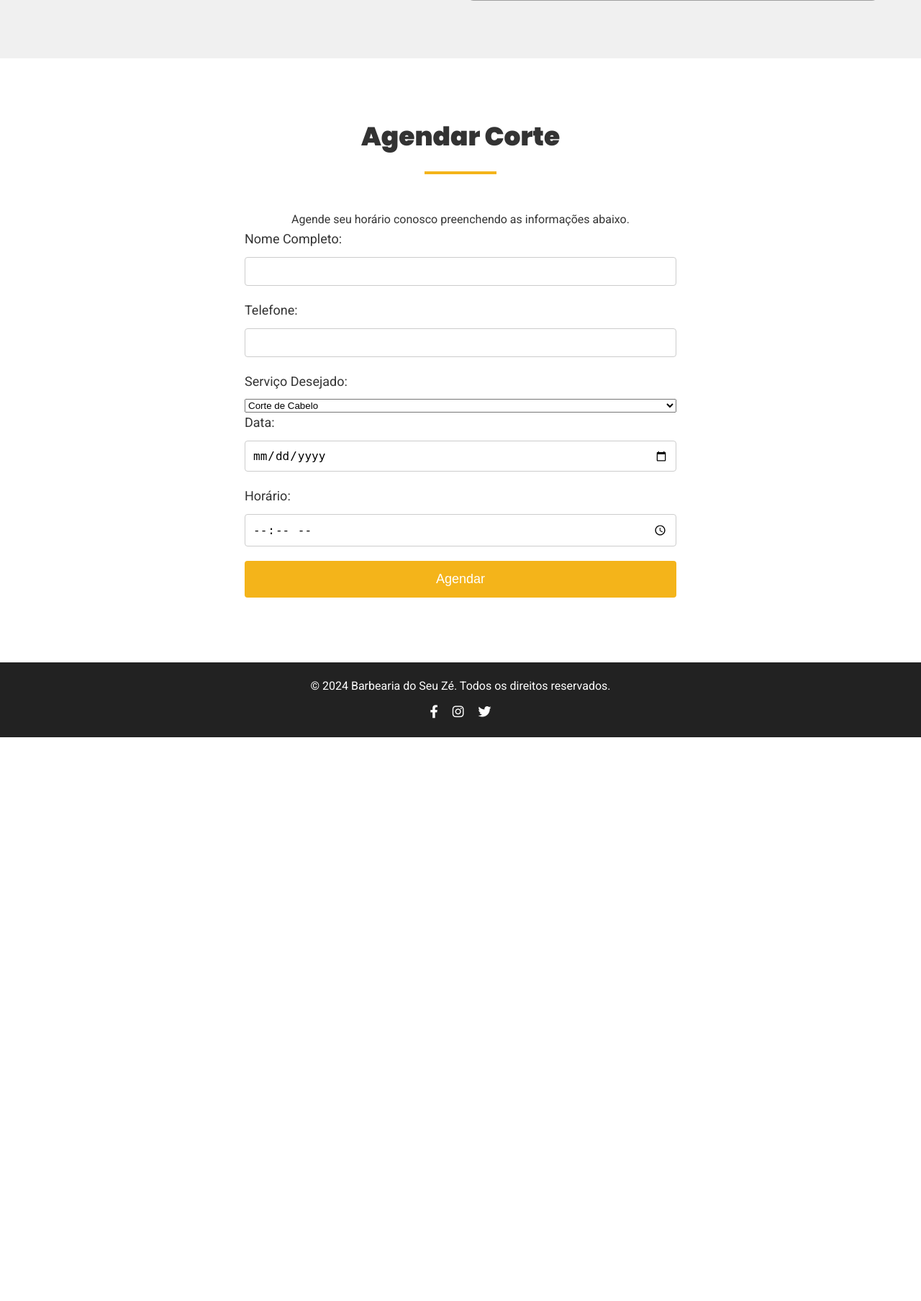
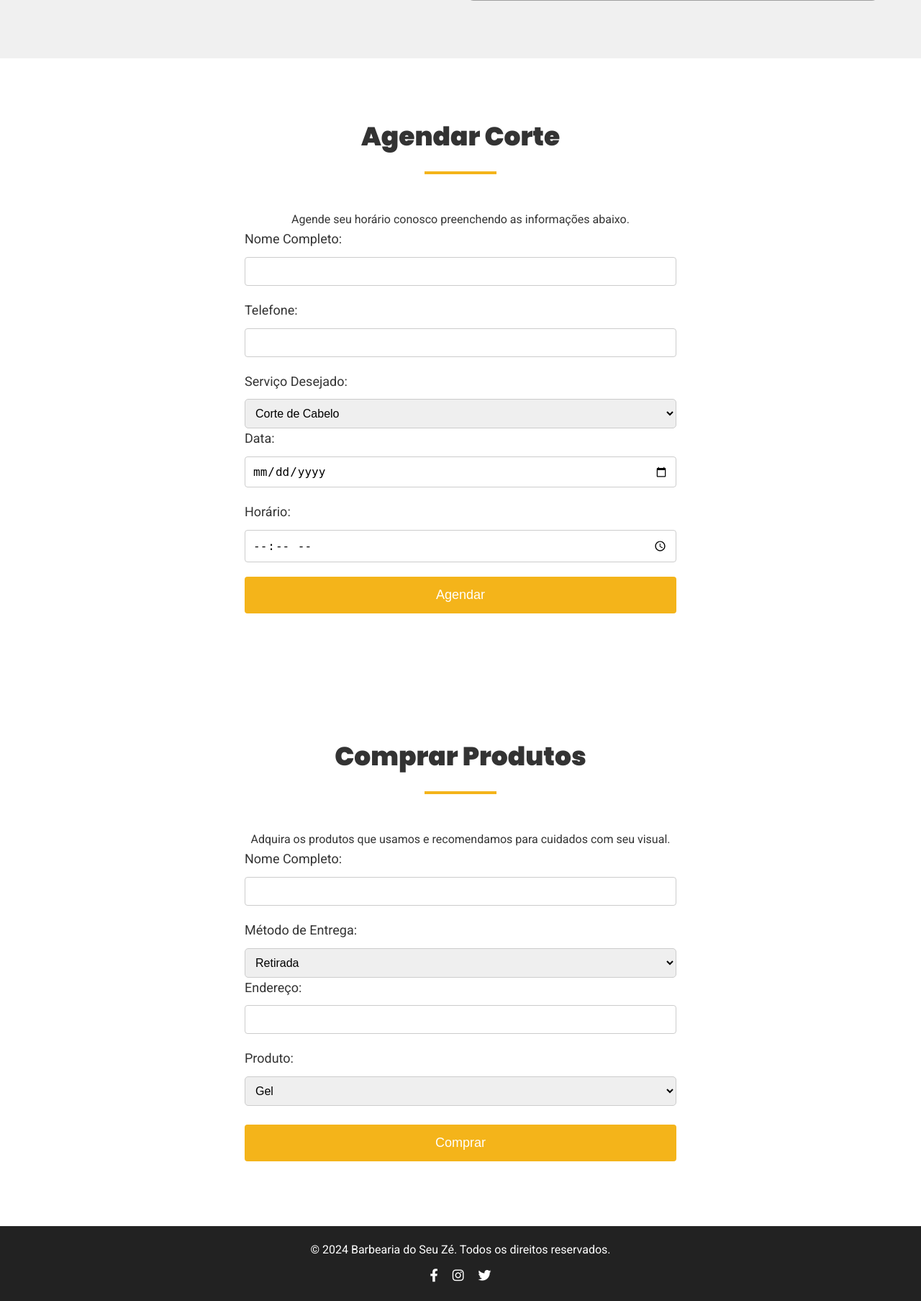
Before and after one commit to raulguiii/site-barbearia, a Flask app: page / in a window 1280 px wide. Shown: the part 2142-3949 px from the top of the page at 72% size. Before the commit the page ends 3166 px from the top, so only its background shows below. Run offline with Flask 3, Linux system fonts and the light colour scheme; grey boxes are pictures that could not be loaded.

Commit message:
duas novas funcionalidades, quase 3

```diff
--- a/main.py
+++ b/main.py
@@ -397,6 +397,82 @@ def excluir_produto():
 
     return redirect('/estoque')
 
+@app.route('/comprar', methods=['POST'])
+def comprar():
+    nome = request.form.get('name')
+    endereco = request.form.get('address')
+    metodo_entrega = request.form.get('delivery-method')
+    produto = request.form.get('product')
+
+    # Verifica se todos os campos foram preenchidos
+    if not nome or not endereco or not metodo_entrega or not produto:
+        flash('Por favor, preencha todos os campos!')
+        return redirect('/')
+
+    try:
+        # Conecta ao banco de dados
+        db = get_db_connection()
+        cursor = db.cursor()
+
+        # Insere os dados na tabela vendas_produtos
+        cursor.execute(
+            "INSERT INTO vendas_produtos (nome, endereco, metodo_entrega, produto) VALUES (%s, %s, %s, %s)",
+            (nome, endereco, metodo_entrega, produto)
+        )
+        db.commit()
+        flash('Compra realizada com sucesso!')
+
+    except mysql.connector.Error as err:
+        print(f"Erro ao inserir no banco de dados: {err}")
+        flash(f'Erro ao realizar a compra: {err}')
+
+    finally:
+        cursor.close()
+        db.close()
+
+    return redirect('/')
+
+@app.route('/vendas', methods=['GET'])
+def vendas():
+    # Conectar ao banco de dados
+    db = get_db_connection()
+    cursor = db.cursor()
+
+    try:
+        # Buscar todos os registros de vendas
+        cursor.execute("SELECT * FROM vendas_produtos")
+        vendas = cursor.fetchall()
+    except mysql.connector.Error as err:
+        print(f"Erro ao buscar dados do banco: {err}")
+        vendas = []
+
+    finally:
+        cursor.close()
+        db.close()
+
+    return render_template('vendas.html', vendas=vendas)
+
+@app.route('/delete_venda/<int:id>', methods=['POST'])
+def delete_venda(id):
+    db = get_db_connection()
+    cursor = db.cursor()
+
+    try:
+        # Deletar a venda do banco de dados
+        cursor.execute("DELETE FROM vendas_produtos WHERE id = %s", (id,))
+        db.commit()
+        flash('Venda excluída com sucesso!')
+
+    except mysql.connector.Error as err:
+        print(f"Erro ao excluir no banco de dados: {err}")
+        flash(f'Erro ao excluir a venda: {err}')
+
+    finally:
+        cursor.close()
+        db.close()
+
+    return redirect('/vendas')
+
 
 
 if __name__ == "__main__":
--- a/static/css/home.css
+++ b/static/css/home.css
@@ -15,6 +15,14 @@ body {
     line-height: 1.6;
 }
 
+select {
+    width: 100%; /* Faz o select ocupar toda a largura disponível */
+    padding: 10px; /* Adiciona um pouco de espaço dentro do campo */
+    font-size: 16px; /* Define o tamanho da fonte dentro do select */
+    border: 1px solid #ccc; /* Borda suave */
+    border-radius: 5px; /* Borda arredondada */
+    box-sizing: border-box; /* Garante que o padding não afete a largura */
+}
 
 .container {
     max-width: 1200px;
--- a/templates/cadastro.html
+++ b/templates/cadastro.html
@@ -21,8 +21,11 @@
             <a href="/relatorio" class="navbar-item">Relatório</a>
             <a href="/estoque" class="navbar-item">Estoque</a>
             <a href="/financeiro" class="navbar-item">Financeiro</a>
+            <a href="/vendas" class="navbar-item">Vendas</a>
             <a href="/home" class="navbar-item">Home</a>
-            <a href="/login" class="navbar-item login-btn">Login</a>
+            <a href="/login" class="navbar-item">Login</a>
+
+
         </div>
     </nav>
 
--- a/templates/estoque.html
+++ b/templates/estoque.html
@@ -17,7 +17,7 @@
             <a href="/relatorio">Relatório</a>
             <a href="/estoque">Estoque</a>
             <a href="/financeiro">Financeiro</a>
-            <a href="/logout">Sair</a>
+            <a href="/cadastro">Sair</a>
         </div>
     </nav>
 
--- a/templates/home.html
+++ b/templates/home.html
@@ -3,7 +3,7 @@
 <head>
     <meta charset="UTF-8">
     <meta name="viewport" content="width=device-width, initial-scale=1.0">
-    <title>Barbearia do Seu Zé </title>
+    <title>Barbearia do Seu Zé</title>
     <link rel="stylesheet" href="../static/css/home.css">
     <link rel="icon" type="image/ x-icon" href="pg?ex=66da32f1&is=66d8e171&hm=6e6b68ecd0d46fc4faad257d51511563414d7318db4ce2b29314e732dc6ae0be&">
     <link href="https://fonts.googleapis.com/css2?family=Roboto:wght@400;700&family=Poppins:wght@500;900&display=swap" rel="stylesheet">
@@ -18,6 +18,7 @@
                     <li><a href="#services">Serviços</a></li>
                     <li><a href="#about">Sobre Nós</a></li>
                     <li><a href="#schedule">Agendar Corte</a></li>
+                    <li><a href="#products">Comprar Produtos</a></li>  <!-- Link para a nova seção -->
                     <li><a href="/login"><i class="fa-solid fa-user"></i></a></li>
                 </ul>
                 <div class="burger">
@@ -68,15 +69,6 @@
             <div class="about-content">
                 <p>Na Barbearia do Seu Zé, combinamos tradição e modernidade para oferecer uma experiência única aos nossos clientes. Nosso espaço foi projetado para proporcionar conforto e estilo, com barbeiros altamente qualificados prontos para transformar sua aparência.</p>
 
-                <style>
-                    img {
-                        width: auto;      /* Ajuste a largura conforme necessário */
-                        height: auto;    /* Mantém a proporção */
-                        max-width: 500px;/* Largura máxima */
-                        max-height: 500px; /* Altura máxima */
-                    }
-                </style>
-
                 <img src="static/img/fachada.png" alt="Barbearia do Seu Zé">
             </div>
         </div>
@@ -109,13 +101,44 @@
                 <button type="submit">Agendar</button>
                 <p class="form-message"></p>
             </form>
+        </div>
+    </section>
 
+    <!-- Nova seção para comprar produtos -->
+    <section id="products" class="contact-section">
+        <div class="container">
+            <h2>Comprar Produtos</h2>
+            <p>Adquira os produtos que usamos e recomendamos para cuidados com seu visual.</p>
+            <form class="contact-form" id="products-form" method="post" action="/comprar">
+                <label for="name">Nome Completo:</label>
+                <input type="text" id="name" name="name" required>
 
+                <label for="delivery-method">Método de Entrega:</label>
+                <select id="delivery-method" name="delivery-method" required>
+                    <option value="retirada">Retirada</option>
+                    <option value="entrega">Entrega a Domicílio</option>
+                </select>
 
+                <label for="address">Endereço:</label>
+                <input type="text" id="address" name="address" required>
+
+                <label for="product">Produto:</label>
+                <select id="product" name="product" required>
+                    <option value="gel">Gel</option>
+                    <option value="pomada">Pomada</option>
+                    <option value="shampoo">Shampoo</option>
+                    <option value="condicionador">Condicionador</option>
+                    <option value="escova">Escova</option>
+                </select>
+
+                <p>⠀⠀⠀⠀</p>
+
+                <button type="submit">Comprar</button>
+                <p class="form-message"></p>
+            </form>
 
         </div>
     </section>
-
 
     <footer>
         <div class="container">
```
Also changed, not shown: static/css/financeiro.css (+20 -22 lines), templates/financeiro.html (+7 -2 lines), README.md.
